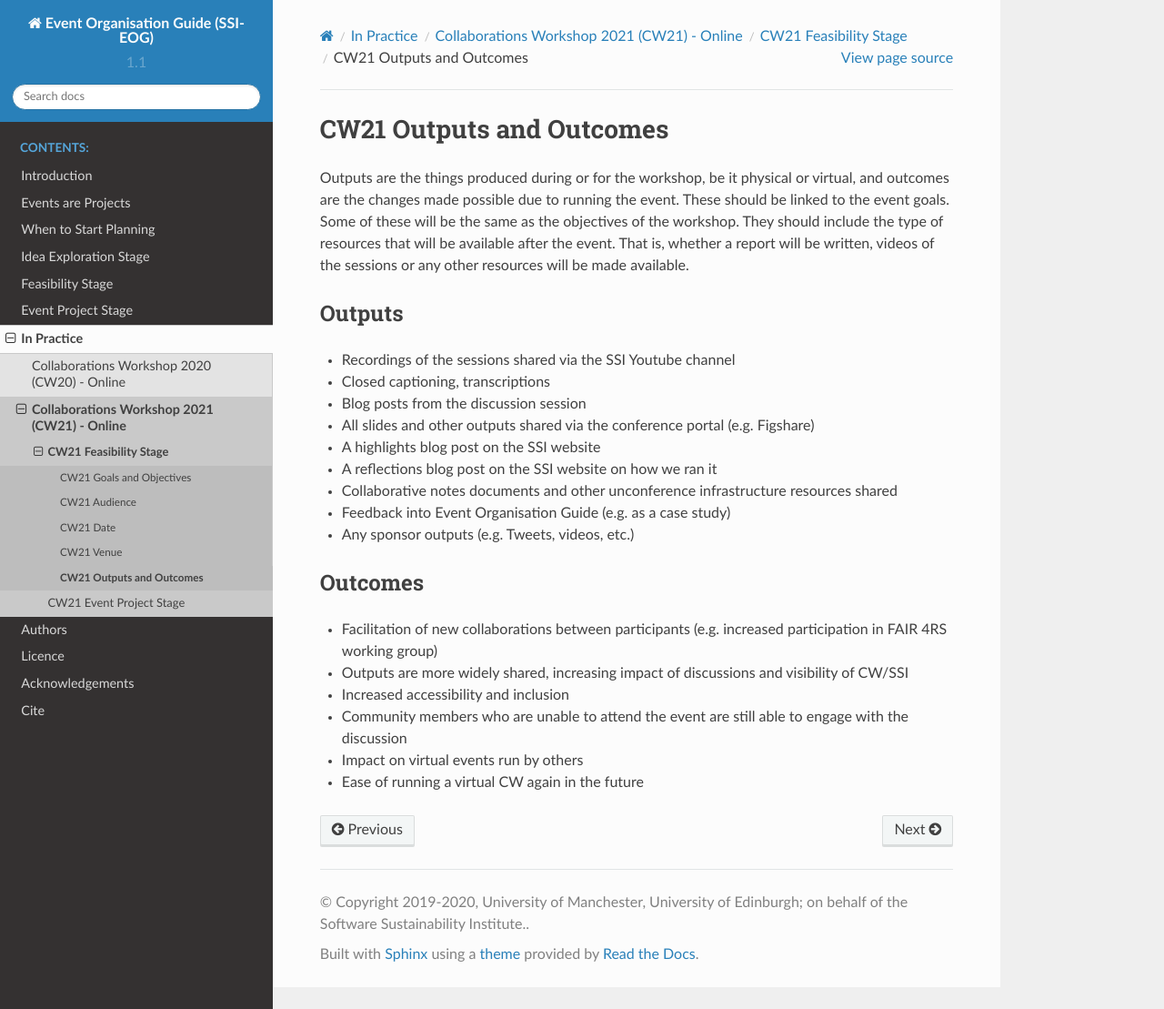
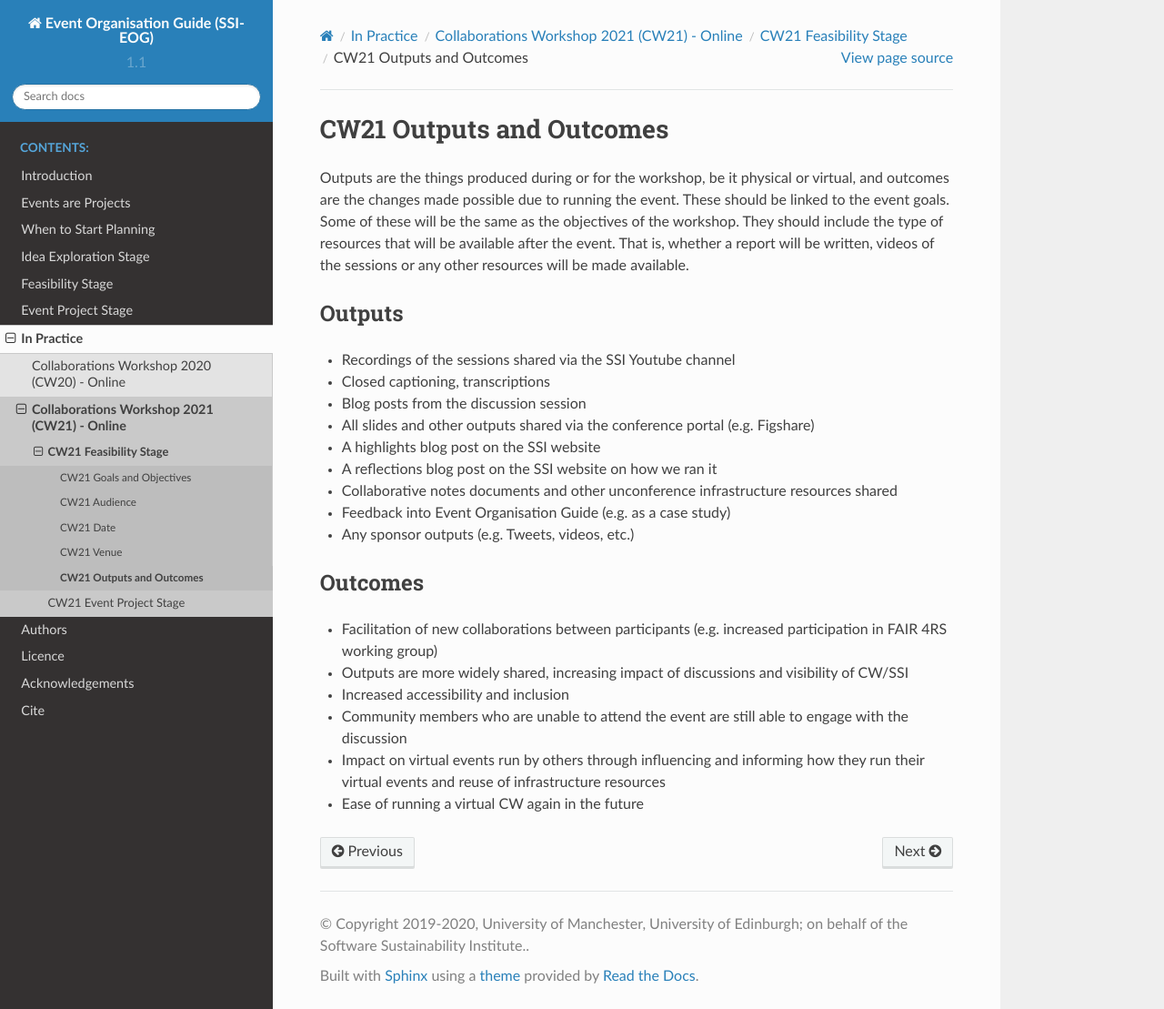
Before and after one commit to softwaresaved/event-organisation-guide, a Sphinx documentation site: the page built from docs/eog/eog-in-practice/cw21/feasibility-stage/fs-outputs-and-outcomes.rst, in a window 1280 px wide and 1109 px high. Shown: the whole window at 91% size. Built offline with Sphinx 7.4.7 and the Read the Docs theme 2.0.0, drawn with Linux system fonts in a browser that asks for light colours.

Commit message:
Update docs/eog/eog-in-practice/cw21/feasibility-stage/fs-outputs-and-outcomes.rst

```diff
--- a/docs/eog/eog-in-practice/cw21/feasibility-stage/fs-outputs-and-outcomes.rst
+++ b/docs/eog/eog-in-practice/cw21/feasibility-stage/fs-outputs-and-outcomes.rst
@@ -31,5 +31,5 @@ Outcomes
 - Outputs are more widely shared, increasing impact of discussions and visibility of CW/SSI
 - Increased accessibility and inclusion
 - Community members who are unable to attend the event are still able to engage with the discussion
-- Impact on virtual events run by others
+- Impact on virtual events run by others through influencing and informing how they run their virtual events and reuse of infrastructure resources
 - Ease of running a virtual CW again in the future
```
